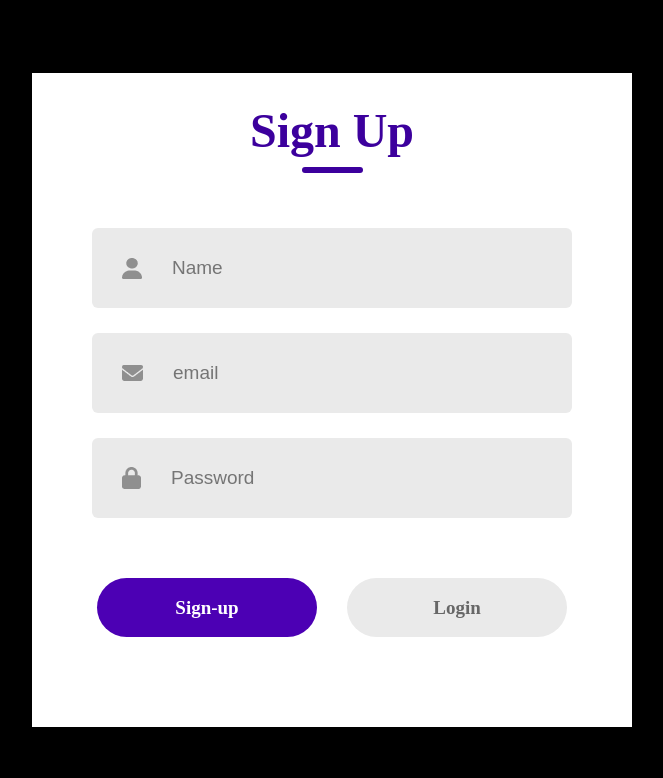
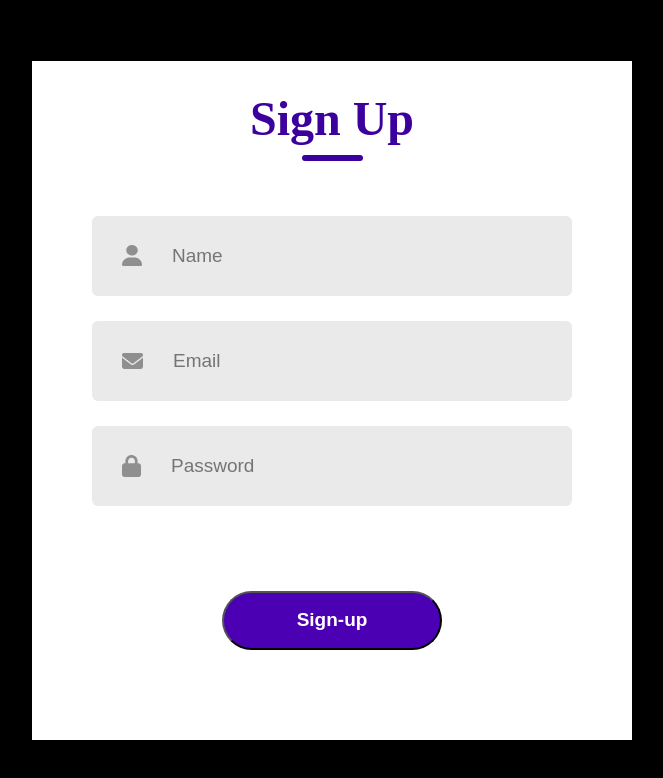
Before and after one commit to gaurav1954/CookConnect, a React (Vite) app in the folder frontend/: page / in a window 1280 px wide. Shown: the top 778 px of the page, without its empty margins (308-971 px from the left). Built offline with nearby package versions, Linux system fonts and the light colour scheme.

Commit message:
signup complete

```diff
--- a/frontend/package.json
+++ b/frontend/package.json
@@ -10,6 +10,7 @@
     "preview": "vite preview"
   },
   "dependencies": {
+    "axios": "^1.6.7",
     "react": "^18.2.0",
     "react-dom": "^18.2.0"
   },
--- a/frontend/src/App.jsx
+++ b/frontend/src/App.jsx
@@ -1,8 +1,8 @@
-import LoginSignup from "./components/LoginSignup"
+import SignUp from "./components/SignUP"
 export default function App() {
   return (
     <>
-      <LoginSignup></LoginSignup>
+      <SignUp></SignUp>
     </>
   )
 }
--- a/frontend/src/components/LoginSignup.jsx
+++ /dev/null
@@ -1,42 +0,0 @@
-import React, { useState } from 'react'
-import './LS.css'
-import user_icon from '../assets/person.png'
-import pass_icon from '../assets/password.png'
-import email_icon from '../assets/email.png'
-
-const LoginSignup = () => {
-
-  const [action,setAction]=useState("Sign Up")
-  return (
-    <div className='container'>
-      <div className='header'>
-        <div className="text">{action}</div>
-        <div className="underline"></div>
-      </div>
-      <div className="inputs">
-        {action==="Login"?<div></div>:<div className="input">
-          <img src={user_icon} alt="" />
-          <input type="text" placeholder='Name' />
-        </div>}
-
-        <div className="input">
-          <img src={email_icon} alt="" />
-          <input type="email" placeholder='email' />
-        </div>
-        <div className="input">
-          <img src={pass_icon} alt="" />
-          <input type="password" placeholder='Password' />
-        </div>
-      </div>
-      {action==="Sign Up"?<div></div>:<div className="forget-password">Lost Password? <span>Click Here!</span></div>}
-
-      <div className="submit-container">
-        <div className={action==="Login"?"submit gray":"submit"}onClick={()=>{setAction("Sign Up")}}>Sign-up</div>
-        <div className={action==="Sign Up"?"submit gray":"submit"} onClick={()=>{setAction("Login")}}>Login</div>
-
-      </div>
-    </div>
-  )
-}
-
-export default LoginSignup
--- /dev/null
+++ b/frontend/src/components/SignUP.jsx
@@ -0,0 +1,58 @@
+import React, { useState } from 'react';
+import axios from 'axios';
+import './LS.css';
+import user_icon from '../assets/person.png';
+import pass_icon from '../assets/password.png';
+import email_icon from '../assets/email.png';
+
+export default function SignUp() {
+  const [formData, setFormData] = useState({
+    username: '',
+    email: '',
+    password: ''
+  });
+
+  const handleSubmit = async (e) => {
+    e.preventDefault();
+    try {
+      const response = await axios.post('http://localhost:8000/signup', formData, {
+        headers: {
+          'Content-Type': 'application/json'
+        }
+      });
+      console.log(response.data); // handle response from server as needed
+    } catch (error) {
+      console.error('Error:', error);
+    }
+  };
+
+  const handleChange = (e) => {
+    setFormData({ ...formData, [e.target.name]: e.target.value });
+  };
+
+  return (
+    <div className='container'>
+      <div className='header'>
+        <div className="text">Sign Up</div>
+        <div className="underline"></div>
+      </div>
+      <form className="inputs" onSubmit={handleSubmit}>
+        <div className="input">
+          <img src={user_icon} alt="" />
+          <input type="text" name="username" placeholder='Name' value={formData.username} onChange={handleChange} />
+        </div>
+        <div className="input">
+          <img src={email_icon} alt="" />
+          <input type="email" name="email" placeholder='Email' value={formData.email} onChange={handleChange} />
+        </div>
+        <div className="input">
+          <img src={pass_icon} alt="" />
+          <input type="password" name="password" placeholder='Password' value={formData.password} onChange={handleChange} />
+        </div>
+        <div className="submit-container">
+          <button type="submit" className="submit">Sign-up</button>
+        </div>
+      </form>
+    </div>
+  );
+};
```
Also changed, not shown: 2 other files (tests, documents, lock files or other folders).
